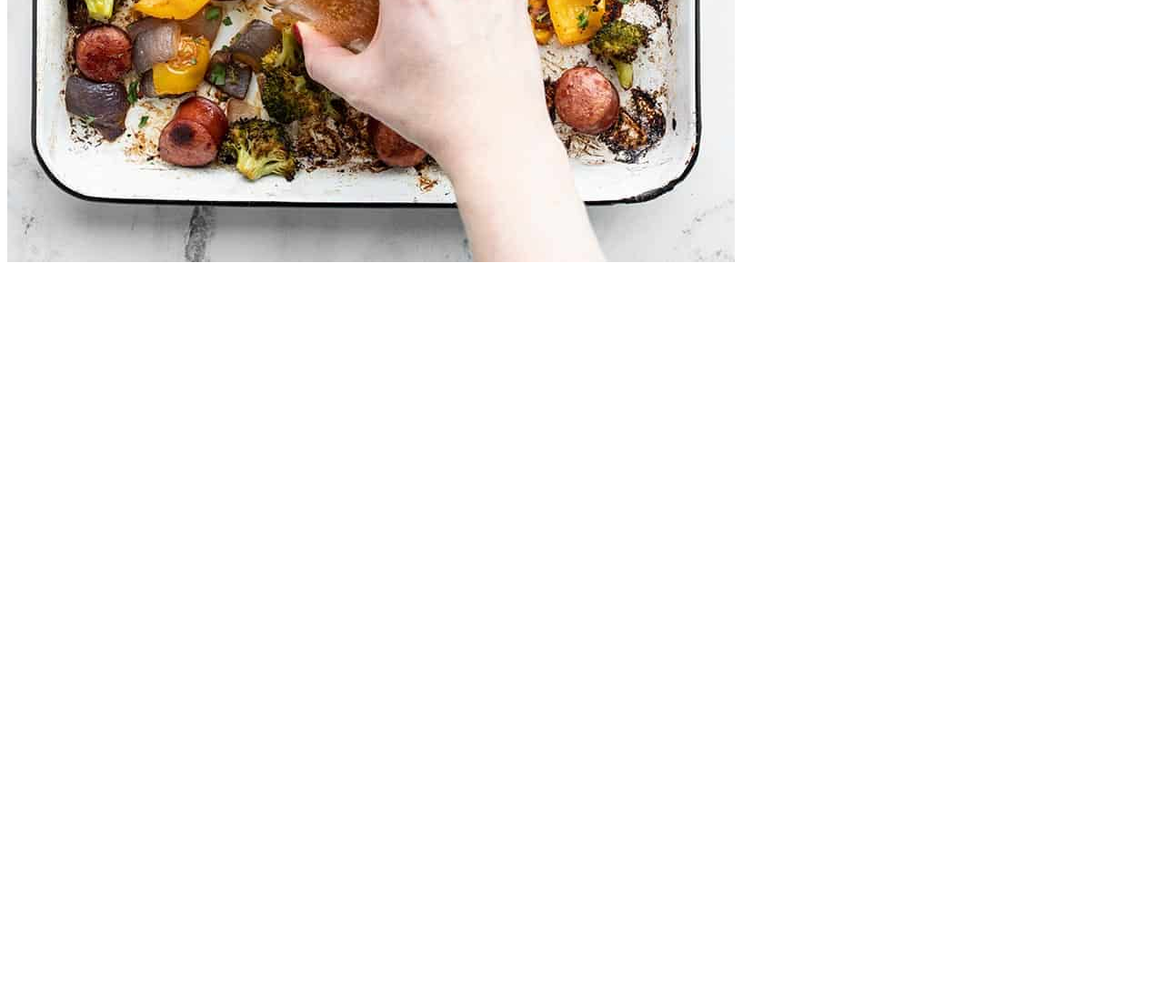
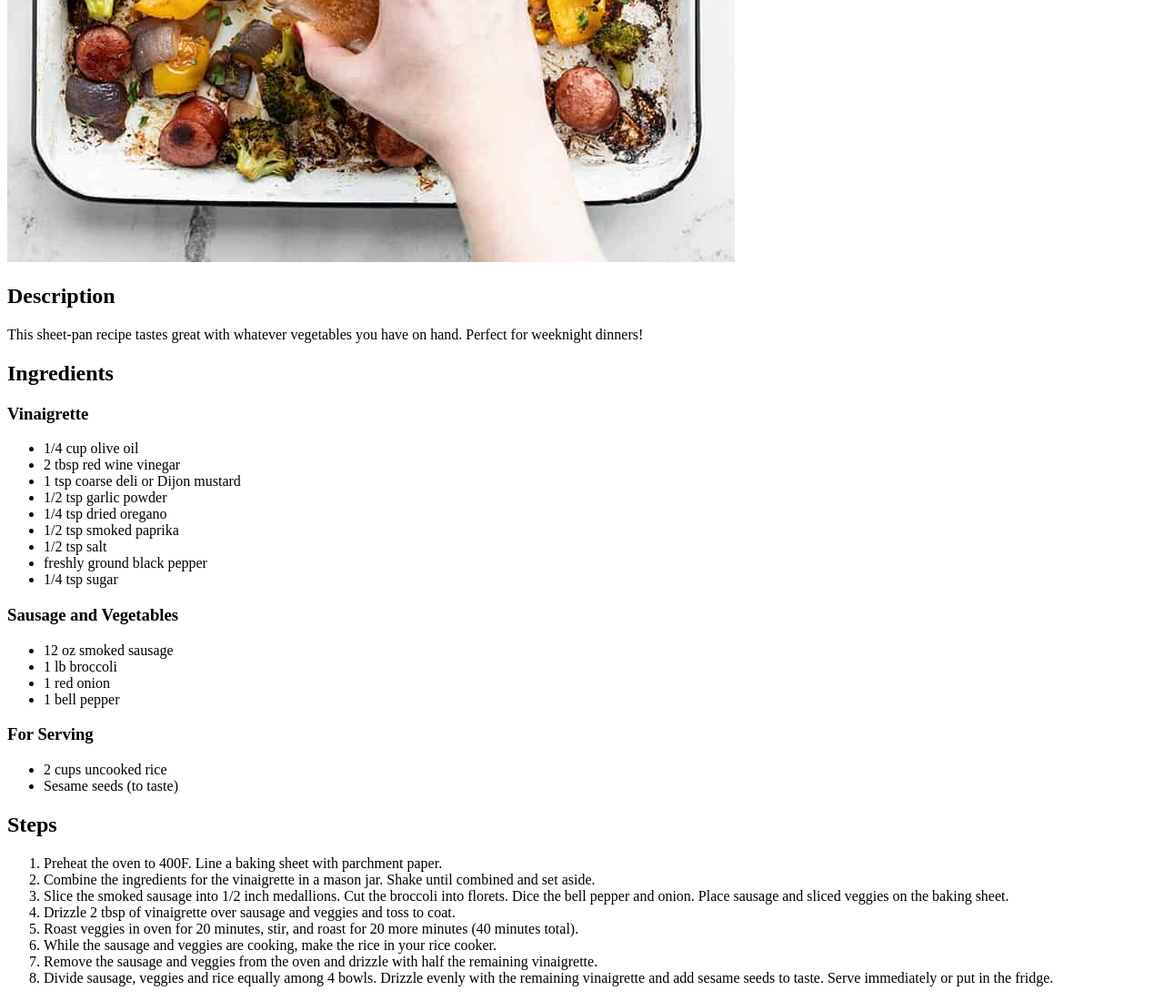
Before and after one commit to crigby0430/odin-recipes, a plain HTML site: page recipes/roasted-sausage-and-broccoli.html in a window 1280 px wide. Shown: the part 859-1959 px from the top of the page at 91% size. Before the commit the page ends 1159 px from the top, so only its background shows below. Drawn offline with Linux system fonts and the light colour scheme.

Commit message:
Added steps and ingredients to rsab recipe page

```diff
--- a/recipes/roasted-sausage-and-broccoli.html
+++ b/recipes/roasted-sausage-and-broccoli.html
@@ -7,5 +7,43 @@
     <body>
         <h1>Roasted Sausage and Broccoli</h1>
         <img src="../images/rsab.jpeg" alt="A freshly roasted tray of sausage and broccoli. Vinaigrette is being poured on top.">
+            <h2>Description</h2>
+            <p>This sheet-pan recipe tastes great with whatever vegetables you have on hand. Perfect for weeknight dinners!</p>
+            <h2>Ingredients</h2>
+                <h3>Vinaigrette</h3>
+                <ul>
+                    <li>1/4 cup olive oil</li>
+                    <li>2 tbsp red wine vinegar</li>
+                    <li>1 tsp coarse deli or Dijon mustard</li>
+                    <li>1/2 tsp garlic powder</li>
+                    <li>1/4 tsp dried oregano</li>
+                    <li>1/2 tsp smoked paprika</li>
+                    <li>1/2 tsp salt</li>
+                    <li>freshly ground black pepper</li>
+                    <li>1/4 tsp sugar</li>
+                </ul>
+                <h3>Sausage and Vegetables</h3>
+                <ul>
+                    <li>12 oz smoked sausage</li>
+                    <li>1 lb broccoli</li>
+                    <li>1 red onion</li>
+                    <li>1 bell pepper</li>
+                </ul>
+                <h3>For Serving</h3>
+                <ul>
+                    <li>2 cups uncooked rice</li>
+                    <li>Sesame seeds (to taste)</li>
+                </ul>
+            <h2>Steps</h2>
+            <ol>
+                <li>Preheat the oven to 400F. Line a baking sheet with parchment paper.</li>
+                <li>Combine the ingredients for the vinaigrette in a mason jar. Shake until combined and set aside.</li>
+                <li>Slice the smoked sausage into 1/2 inch medallions. Cut the broccoli into florets. Dice the bell pepper and onion. Place sausage and sliced veggies on the baking sheet.</li>
+                <li>Drizzle 2 tbsp of vinaigrette over sausage and veggies and toss to coat.</li>
+                <li>Roast veggies in oven for 20 minutes, stir, and roast for 20 more minutes (40 minutes total).</li>
+                <li>While the sausage and veggies are cooking, make the rice in your rice cooker.</li>
+                <li>Remove the sausage and veggies from the oven and drizzle with half the remaining vinaigrette.</li>
+                <li>Divide sausage, veggies and rice equally among 4 bowls. Drizzle evenly with the remaining vinaigrette and add sesame seeds to taste. Serve immediately or put in the fridge.</li>
+            </ol>
     </body>
 </html>
```
